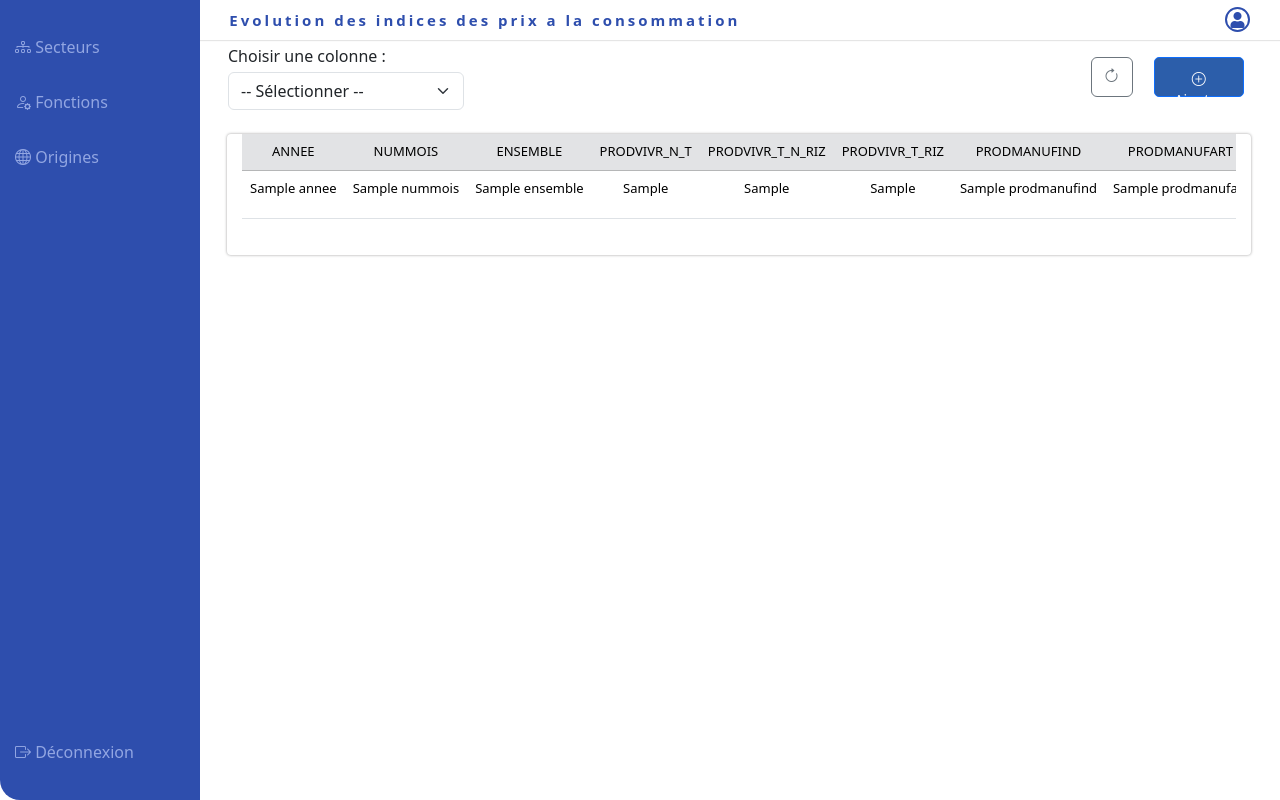
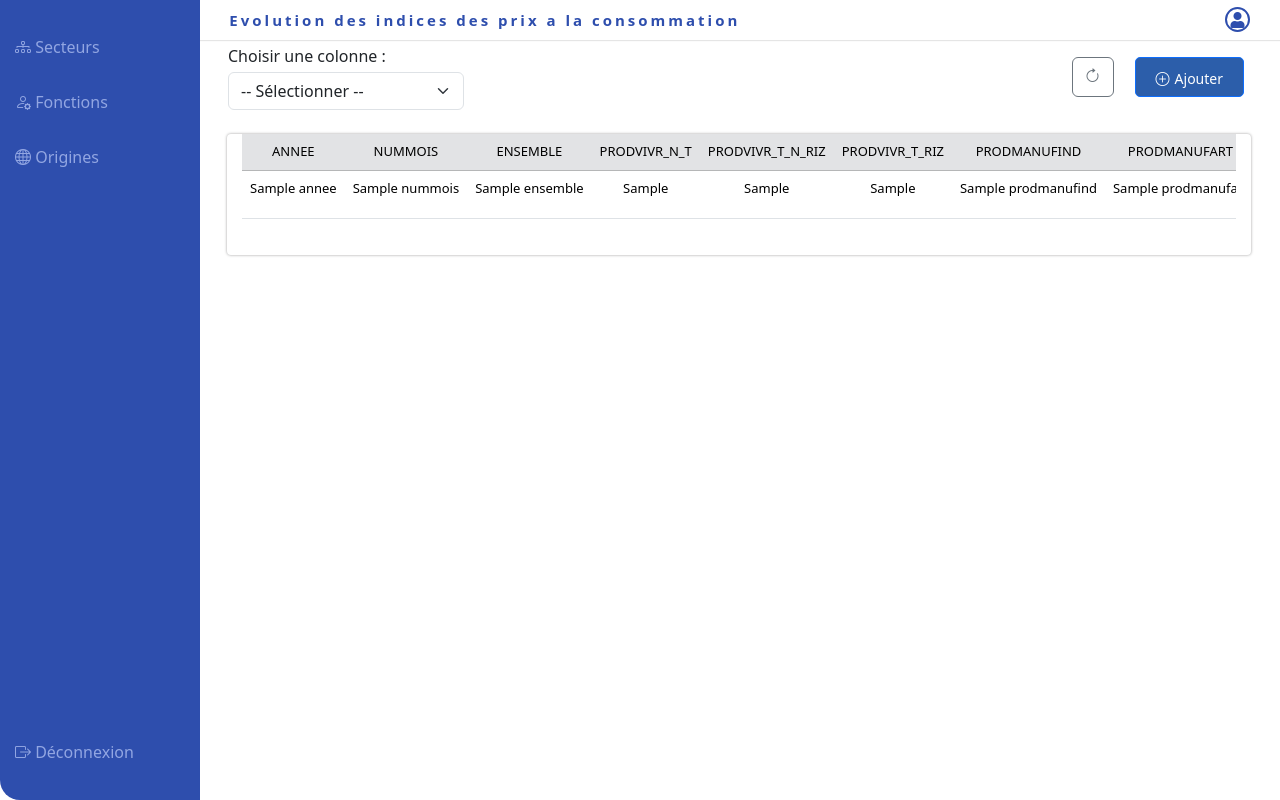
Before and after one commit to razakarivonyrojo98/secteur, a Symfony app: template templates/secteur_valide/index.html.twig in a window 1280 px wide. Run offline with Twig, Linux system fonts and the light colour scheme; the template is opened without the code that fills it: most values are stand-ins (such as "Sample title", 1, 10 or a date in 2020); some libraries are stand-ins or nearby versions.

Commit message:
Update index.html.twig

```diff
--- a/templates/secteur_valide/index.html.twig
+++ b/templates/secteur_valide/index.html.twig
@@ -11,6 +11,11 @@
     #refreshTable:active {
         transform: rotate(180deg);
     }
+    .btn-add {
+    display: flex;
+    flex: nowrap;
+    gap: 5px;
+}
      </style>
 {% endblock %}
 
@@ -43,7 +48,7 @@
                 <a class="btn btn-outline-secondary" id="refreshTable" title="Rafraîchir">
                     <i class="bi bi-arrow-clockwise"></i>
                 </a>
-                <a class="add btn btn-primary" href="{{ path('app_secteur_valide_new') }}">
+                <a class="add btn btn-primary btn-add" href="{{ path('app_secteur_valide_new') }}">
                     <i class="bi bi-plus-circle"></i> Ajouter
                 </a>
             </div>
@@ -145,7 +150,7 @@
 
     <div id="pagination-wrapper"></div>
 
-    <script src="{{ asset('js/secteurs_valide.js') }}"></script>
+    <script src="{{ asset('js/secteur_valide.js') }}"></script>
     {% block javascripts %}
     <script>
     document.addEventListener("DOMContentLoaded", function () {
```
